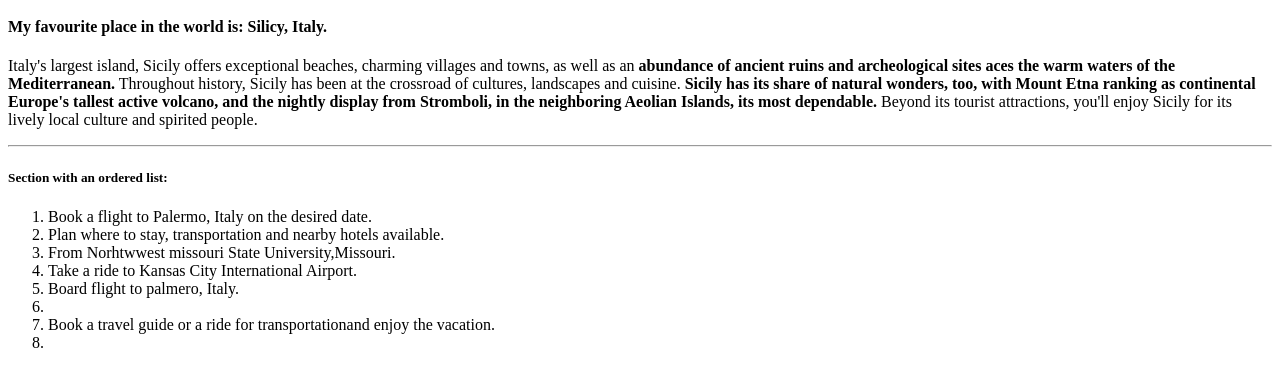
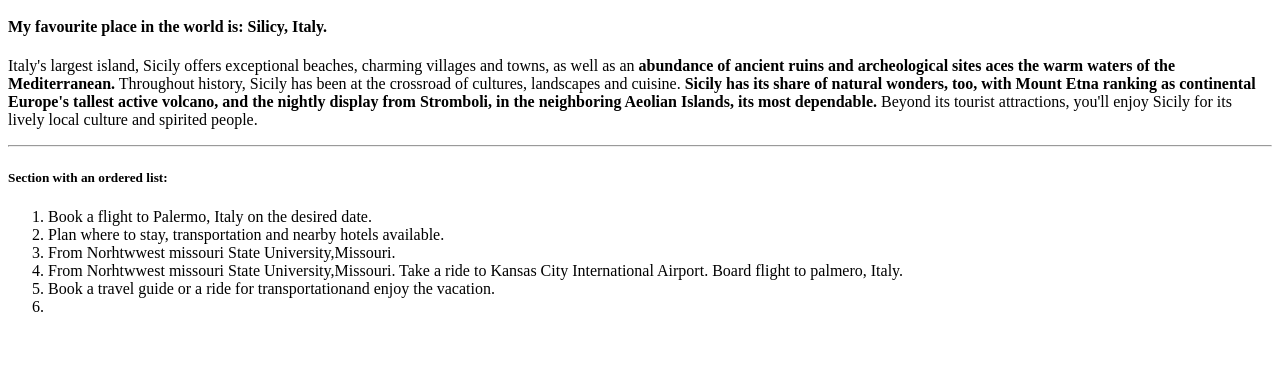
Before and after one commit to 44-563-WebApps-F21/webapps-f21-assignment-3-NiharicaMyla, a plain HTML site: page index.html in a window 1280 px wide. Shown: the part 101-488 px from the top of the page. Drawn offline with Linux system fonts and the light colour scheme.

Commit message:
Update index.html

```diff
--- a/index.html
+++ b/index.html
@@ -40,7 +40,9 @@ Throughout history, Sicily has been at the crossroad of cultures, landscapes and
     <li>Book a flight to Palermo, Italy on the desired date.</li>
     <li>Plan where to stay, transportation and nearby hotels available.</li>
     <li>From Norhtwwest missouri State University,Missouri.</li>
-    <li>Take a ride to Kansas City International Airport.</li>
-    <li>Board flight to palmero, Italy.<li>
+    <li>From Norhtwwest missouri State University,Missouri.
+        Take a ride to Kansas City International Airport.
+      Board flight to palmero, Italy.
+      </li>
     <li>Book a travel guide or a ride for transportationand enjoy the vacation.<li>
   </ol>
```
